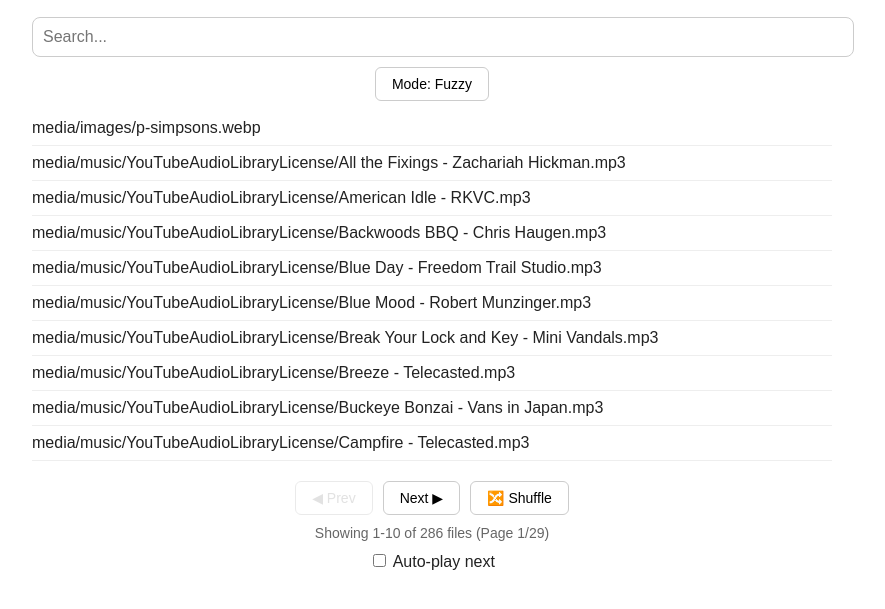
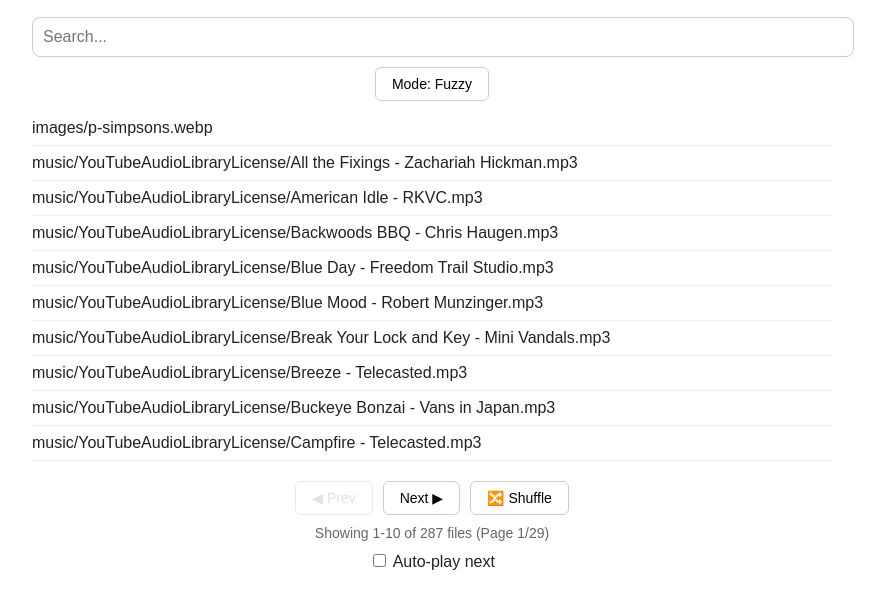
Before and after one commit to tritonJS826/music, a website: page public/index.html in a window 1280 px wide. Shown: the part 81-690 px from the top of the page, without its empty margins (208-1093 px from the left). Drawn offline with Linux system fonts and the light colour scheme.

Commit message:
fix stop audio

```diff
--- a/public/index.html
+++ b/public/index.html
@@ -98,7 +98,8 @@
       list.innerHTML = "";
       pageItems.forEach((m, idx) => {
         const li = document.createElement("li");
-        li.textContent = `${m.path}`;
+        // get rid of media path at the end
+        li.textContent = `${m.path.replace(/^media\//, "")}`;
         li.onclick = () => playItem(start + idx);
         li.id = `item-${start + idx}`;
         list.appendChild(li);
@@ -115,12 +116,12 @@
       document.getElementById("next").disabled = currentPage >= totalPages;
     }
 
-    function updateURL(query) {
-      const params = new URLSearchParams();
-      if (query) params.set("q", query);
-      if (currentPage > 1) params.set("page", currentPage);
-      params.set("mode", exactMatch ? "exact" : "fuzzy");
-      history.replaceState(null, "", `?${params.toString()}`);
+    function stopAllPlayers() {
+      ["audioPlayer", "videoPlayer"].forEach(id => {
+        const el = document.getElementById(id);
+        el.pause();
+        el.currentTime = 0;
+      });
     }
 
     function hideAllPlayers() {
@@ -134,6 +135,9 @@
       const item = filtered[index];
       const current = document.getElementById("currentTrack");
       currentIndex = index;
+
+      // Stop and hide everything before playing new media
+      stopAllPlayers();
       hideAllPlayers();
 
       const audio = document.getElementById("audioPlayer");
--- a/public/media.json
+++ b/public/media.json
@@ -1428,5 +1428,10 @@
     "name": "Обними кита - однажды.mp3",
     "path": "media/music/customPlaylist/Обними кита - однажды.mp3",
     "type": "audio"
+  },
+  {
+    "name": "2025-10-19_19-12-55.mp4",
+    "path": "media/video/2025-10-19_19-12-55.mp4",
+    "type": "video"
   }
 ]
```
